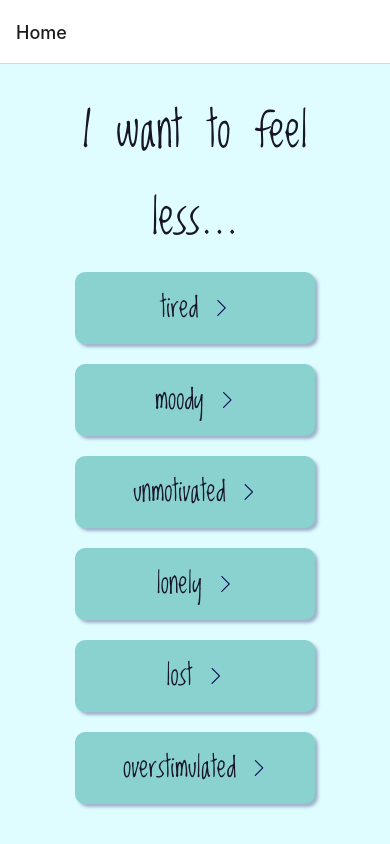
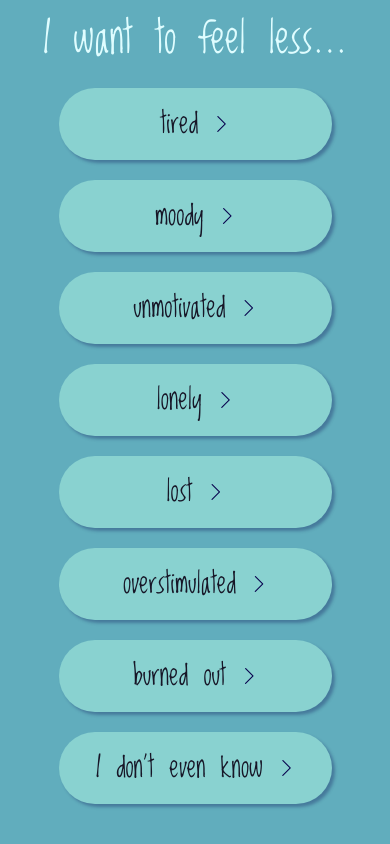
Before and after one commit to lisaphamtaylor/self-care-ideas-app, a React Native app: screen /Home in a window 390 px wide. Built offline with nearby package versions, Linux system fonts and the light colour scheme.

Commit message:
hides navigation header on HomePage

```diff
--- a/App.js
+++ b/App.js
@@ -29,7 +29,7 @@
         <Stack.Screen
           name='Home'
           component={FilterScreen}
-          options={{ title: 'Home' }}
+          options={{ headerShown: false }}
         />
         <Stack.Screen
           name='Suggestions'
--- a/app.json
+++ b/app.json
@@ -28,6 +28,7 @@
     },
     "web": {
       "favicon": "./assets/images/jellyfish.png"
-    }
+    },
+    "privacy": "unlisted"
   }
 }
--- a/components/CategoryButton.js
+++ b/components/CategoryButton.js
@@ -22,7 +22,7 @@
   item: {
     alignItems: 'center',
     backgroundColor: Colors.LIGHT_TEAL,
-    borderRadius: 10,
+    borderRadius: 40,
     flexDirection: 'row',
     justifyContent: 'center',
     marginHorizontal: '15%',
--- a/screens/FilterScreen.js
+++ b/screens/FilterScreen.js
@@ -1,5 +1,5 @@
 import React from 'react';
-import { FlatList, View, Text } from 'react-native';
+import { FlatList, SafeAreaView, Text } from 'react-native';
 import { globalStyles } from '../styles/Global';
 import CategoryButton from '../components/CategoryButton';
 
@@ -20,7 +20,7 @@
   };
 
   return (
-    <View style={globalStyles.container}>
+    <SafeAreaView style={globalStyles.container}>
       <Text style={globalStyles.titleText}>I want to feel less...</Text>
       <FlatList
         data={CATEGORIES}
@@ -28,6 +28,6 @@
           <CategoryButton item={item} pressHandler={pressHandler} />
         )}
       />
-    </View>
+    </SafeAreaView>
   );
 }
--- a/screens/SuggestionScreen.js
+++ b/screens/SuggestionScreen.js
@@ -1,4 +1,4 @@
-import { Pressable, StyleSheet, Text, View } from 'react-native';
+import { Pressable, StyleSheet, Text, View, SafeAreaView } from 'react-native';
 import React from 'react';
 import { globalStyles } from '../styles/Global';
 import suggestionsData from '../assets/data/idea-data.json';
@@ -42,7 +42,7 @@
   };
 
   return (
-    <View style={globalStyles.container}>
+    <SafeAreaView style={globalStyles.container}>
       <CardsSwipe
         cards={categorySuggestions}
         cardContainerStyle={styles.cardContainer}
@@ -56,7 +56,7 @@
           </Pressable>
         )}
       />
-    </View>
+    </SafeAreaView>
   );
 }
 
@@ -80,7 +80,7 @@
   },
   cardContainer: {
     backgroundColor: Colors.LIGHT_TEAL,
-    borderRadius: 20,
+    borderRadius: 50,
     height: '45%',
     width: '80%',
     shadowColor: Colors.DARK_BLUE,
--- a/styles/global.js
+++ b/styles/global.js
@@ -6,12 +6,12 @@
     padding: 24,
     flex: 1,
     justifyContent: 'center',
-    backgroundColor: Colors.LIGHT_CYAN,
+    backgroundColor: Colors.LIGHT_BLUE,
   },
 
   titleText: {
-    fontSize: 50,
-    color: Colors.DARK_PURPLE,
+    fontSize: 45,
+    color: Colors.LIGHT_CYAN,
     textAlign: 'center',
     marginHorizontal: 10,
     fontFamily: 'Loved_Reg',
```
